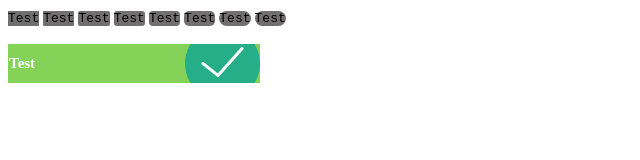
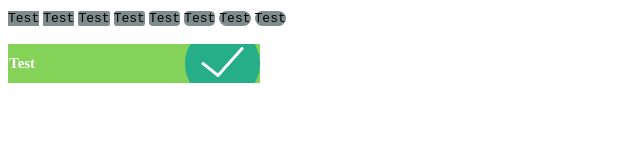
Before and after one commit to Cray-dev/Cray-CSS, a plain HTML site: page test.html in a window 1280 px wide. Shown: the full height of the page, 0-640 px from the left. Drawn offline with Linux system fonts and the light colour scheme.

Commit message:
Update cray-css.css

```diff
--- a/css/cray-css.css
+++ b/css/cray-css.css
@@ -1,39 +1,39 @@
 .cray-css-code {
-    background-color: #312f2fb0;
+    background-color: #7f8c8d;
 }
 
 .cray-css-code-round-1 {
-    background-color: #312f2fb0;
+    background-color: #7f8c8d;
     border-radius: 1px;
 }
 
 .cray-css-code-round-2 {
-    background-color: #312f2fb0;
+    background-color: #7f8c8d;
     border-radius: 2px;
 }
 
 .cray-css-code-round-3 {
-    background-color: #312f2fb0;
+    background-color: #7f8c8d;
     border-radius: 3px;
 }
 
 .cray-css-code-round-4 {
-    background-color: #312f2fb0;
+    background-color: #7f8c8d;
     border-radius: 4px;
 }
 
 .cray-css-code-round-5 {
-    background-color: #312f2fb0;
+    background-color: #7f8c8d;
     border-radius: 5px;
 }
 
 .cray-css-code-round-10 {
-    background-color: #312f2fb0;
+    background-color: #7f8c8d;
     border-radius: 10px;
 }
 
 .cray-css-code-round-15 {
-    background-color: #312f2fb0;
+    background-color: #7f8c8d;
     border-radius: 15px;
 }
 
```
